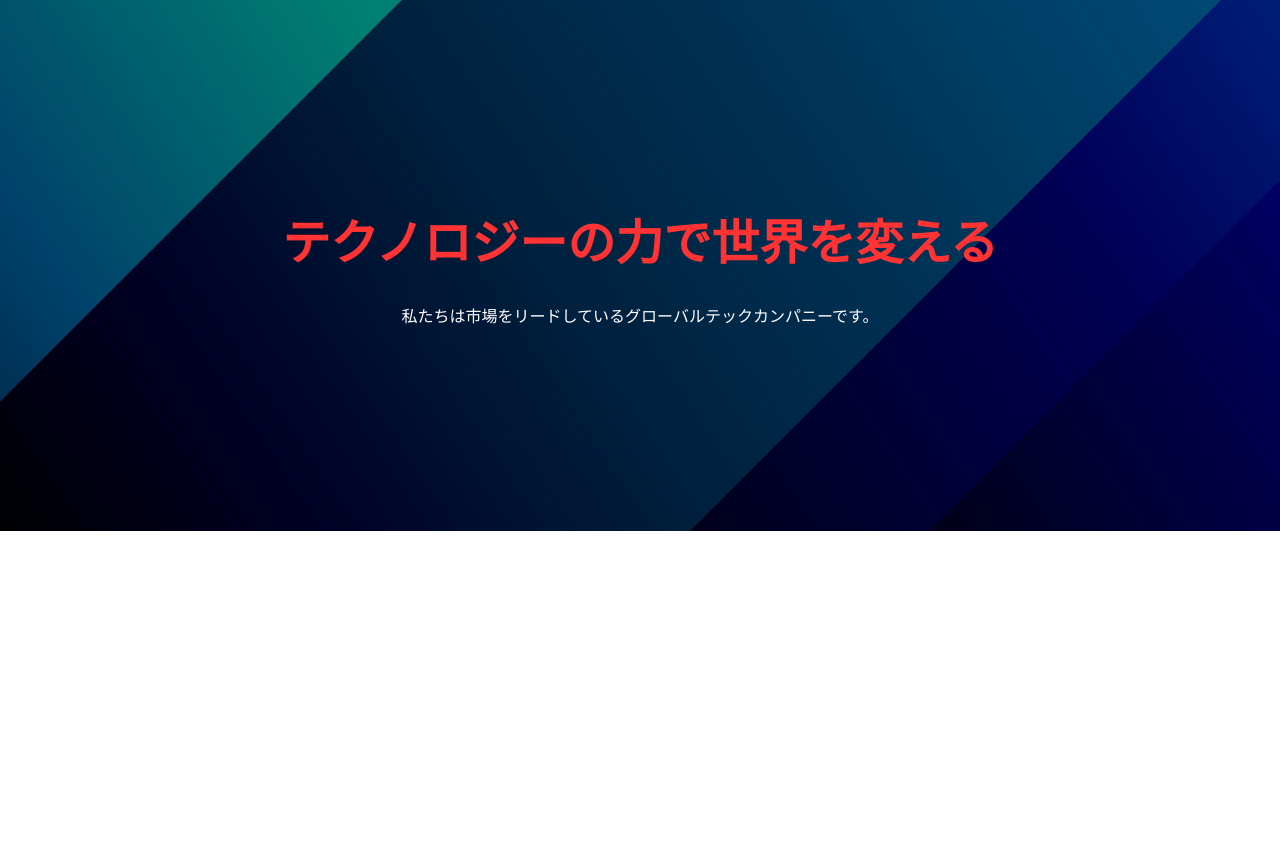
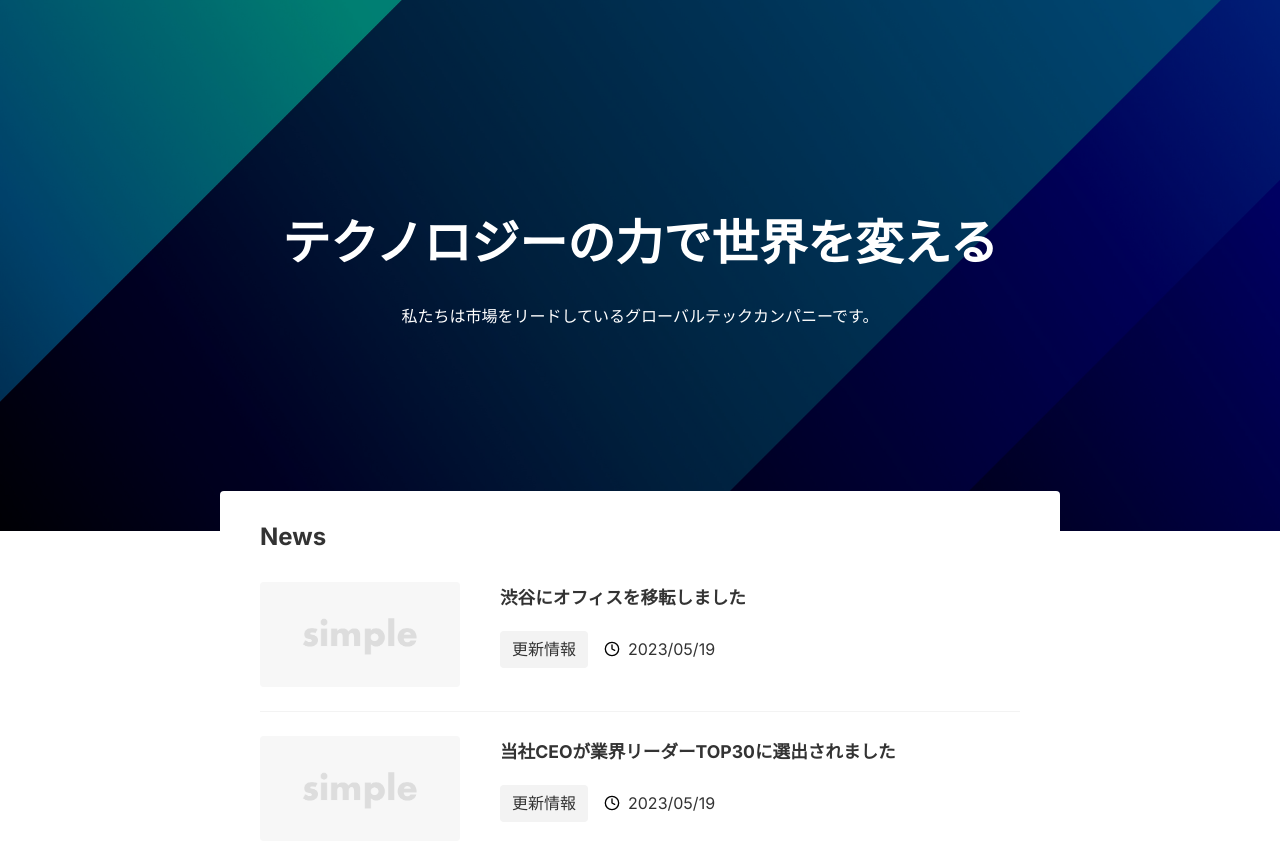
Before and after one commit to ganpe1984/my-next-project, a Next.js app: page / in a window 1280 px wide. Shown: the top 850 px of the page. Before the commit the page ends 800 px from the top, so only its background shows below. Built offline with nearby package versions, Linux system fonts and the light colour scheme.

Commit message:
トップページにニュースを表示する（セクション3-3-1）

```diff
--- a/app/page.module.css
+++ b/app/page.module.css
@@ -10,7 +10,6 @@
 }
 
 .title {
-  color: var(--color-text-error);
   font-size: 3rem;
   font-weight: bold;
   text-align: center;
@@ -35,7 +34,75 @@
   z-index: -1;
 }
 
-@meda (max-width: 640px) {
+.news {
+  position: relative;
+  background-color: #fff;
+  width: 840px;
+  margin: -40px auto 0;
+  padding: 24px 40px;
+  border-radius: var(--border-radius);
+}
+
+.newsTitle {
+  font-size: 1.5rem;
+}
+
+.list {
+  border-bottom: 1px solid var(--color-border-light);
+}
+
+.list:last-child {
+  border-bottom: none;
+}
+
+.link {
+  display: flex;
+  align-items: flex-start;
+  gap: 40px;
+  padding: 24px 0;
+}
+
+.image {
+  width: 200px;
+  height: auto;
+  border-radius: var(--border-radius);
+}
+
+.newsItemTitle {
+  font-size: 1.1rem;
+  font-weight: bold;
+  margin-bottom: 0.5rem;
+}
+
+.meta {
+  display: flex;
+  align-items: center;
+  gap: 16px;
+}
+
+.tag {
+  background-color: var(--color-bg-sub);
+  padding: 4px 12px;
+  border-radius: var(--border-radius);
+  white-space: nowrap;
+  font-size: 1rem;
+}
+
+.date {
+  display: flex;
+  align-items: center;
+  gap: 8px;
+  margin: 0.8rem 0;
+  font-size: 1rem;
+}
+
+@media (max-width: 1000px) {
+  .news {
+    width: calc(100% - 160px);
+  }
+}
+
+@media (max-width: 640px) {
   .top {
     padding: 1210px 16px;
   }
@@ -63,4 +130,9 @@
     justify-content: center;
     z-index: -1;
   }
+
+  .news {
+    width: calc(100% - 32px);
+    padding: 16px 24px;
+  }
 }
--- a/app/page.tsx
+++ b/app/page.tsx
@@ -1,8 +1,53 @@
 import styles from "./page.module.css";
 import Image from "next/image";
 
+type News = {
+  id: string;
+  title: string;
+  category: {
+    name: string;
+  };
+  publishedAt: string;
+  createdAt: string;
+};
+
+const data: { contents: News[] } = {
+  contents: [
+    {
+      id: "1",
+      title: "渋谷にオフィスを移転しました",
+      category: {
+        name: "更新情報",
+      },
+      publishedAt: "2023/05/19",
+      createdAt: "2023/05/19",
+    },
+    {
+      id: "2",
+      title: "当社CEOが業界リーダーTOP30に選出されました",
+      category: {
+        name: "更新情報",
+      },
+      publishedAt: "2023/05/19",
+      createdAt: "2023/05/19",
+    },
+    {
+      id: "3",
+      title: "テストの記事です",
+      category: {
+        name: "更新情報",
+      },
+      publishedAt: "2023/04/19",
+      createdAt: "2023/04/19",
+    },
+  ],
+};
+
 export default function Home() {
+  const sliceData = data.contents.slice(0, 2);
+
   return (
+    <>
       <section className={styles.top}>
         <div>
           <h1 className={styles.title}>テクノロジーの力で世界を変える</h1>
@@ -18,5 +63,40 @@
           height={1200}
         />
       </section>
+      <section className={styles.news}>
+        <h2 className={styles.newsTitle}>News</h2>
+        <ul>
+          {sliceData.map((article) => (
+            <li key={article.id} className={styles.list}>
+              <div className={styles.link}>
+                <Image
+                  className={styles.image}
+                  src="/no-image.png"
+                  alt="No Image"
+                  width={1200}
+                  height={630}
+                />
+                <dl className={styles.content}>
+                  <dt className={styles.newsItemTitle}>{article.title}</dt>
+                  <dd className={styles.meta}>
+                    <span className={styles.tag}>{article.category.name}</span>
+                    <span className={styles.date}>
+                      <Image
+                        src="/clock.svg"
+                        alt=""
+                        width={16}
+                        height={16}
+                        priority
+                      />
+                      {article.publishedAt}
+                    </span>
+                  </dd>
+                </dl>
+              </div>
+            </li>
+          ))}
+        </ul>
+      </section>
+    </>
   );
 }
```
Lines whose indentation alone changed are shown as unchanged.
